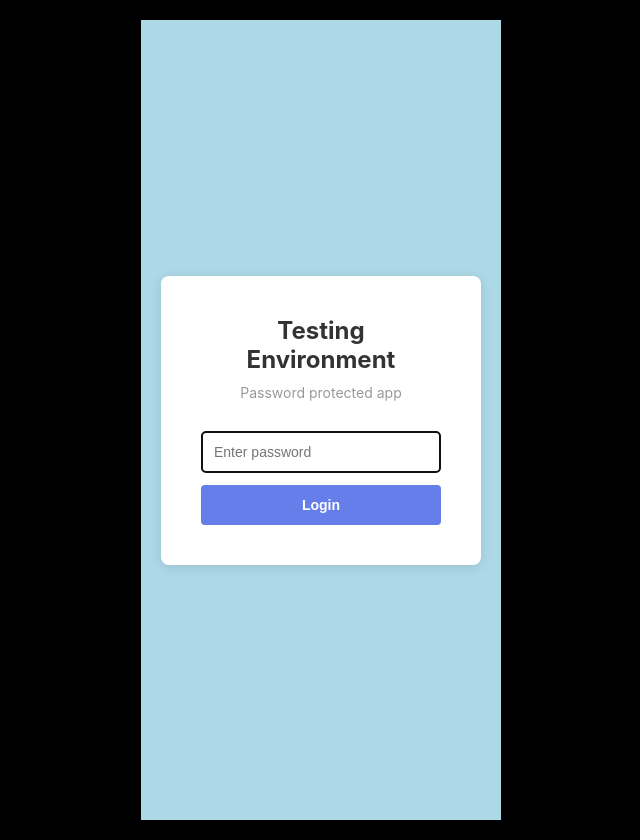
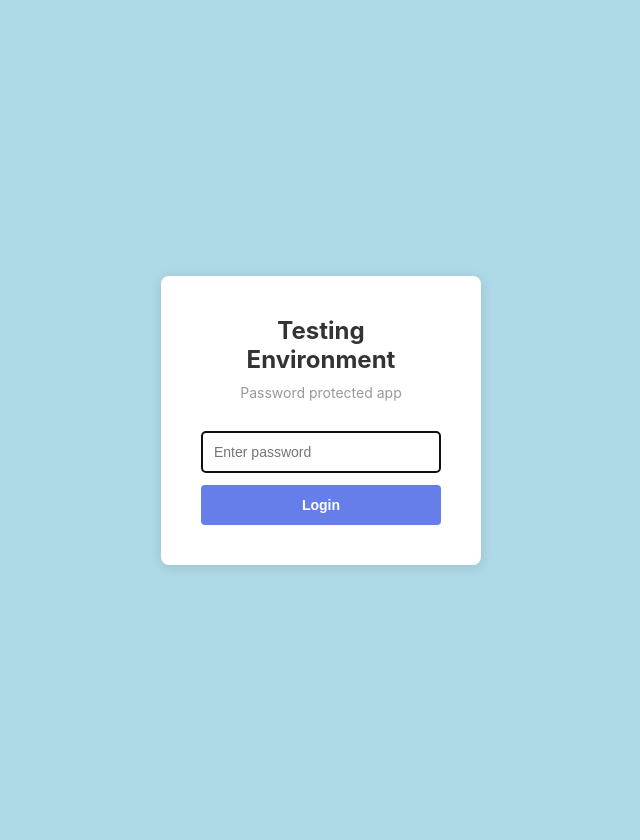
Before and after one commit to afitzgerald00/todolistdemoenv, a plain HTML site: page index.html in a window 1280 px wide. Shown: the whole page, without its empty margins (319-959 px from the left). Drawn offline with Linux system fonts and the light colour scheme.

Commit message:
Deploy from Bitbucket Pipelines - Build 41

```diff
--- a/style.css
+++ b/style.css
@@ -6,7 +6,7 @@
 
 body {
     font-family: -apple-system, BlinkMacSystemFont, 'Segoe UI', Roboto, Oxygen, Ubuntu, Cantarell, sans-serif;
-    background: #000000;
+    background: #ADD8E6;
     min-height: 100vh;
     display: flex;
     justify-content: center;
```
